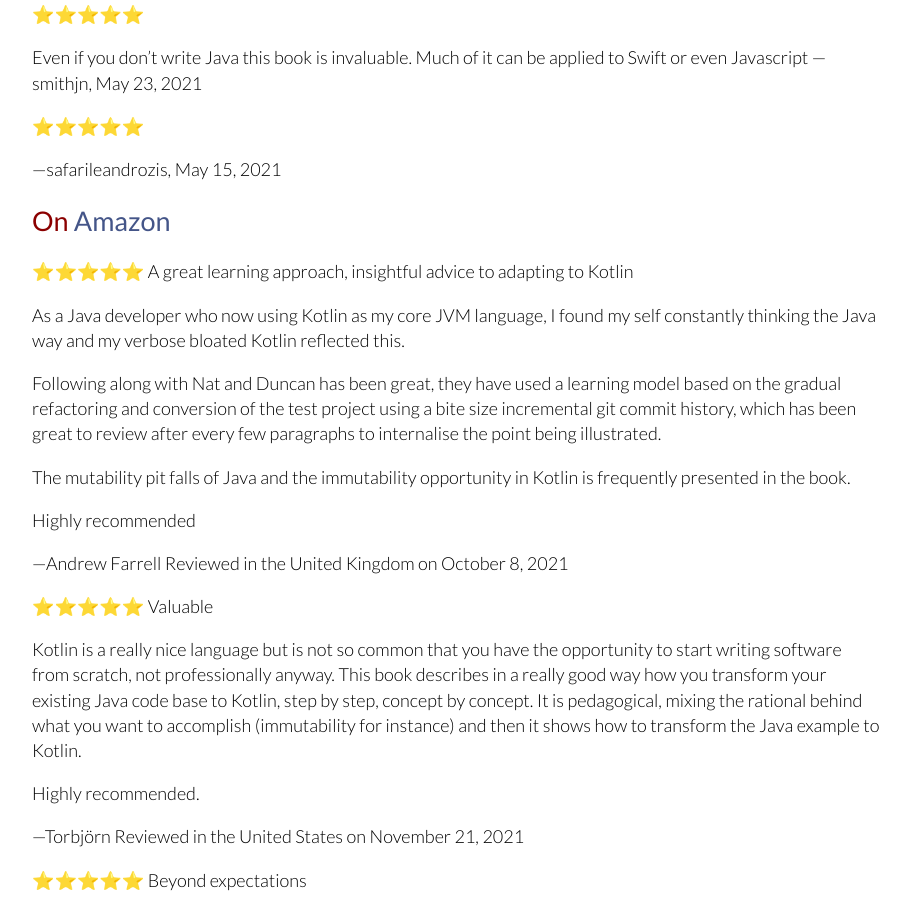
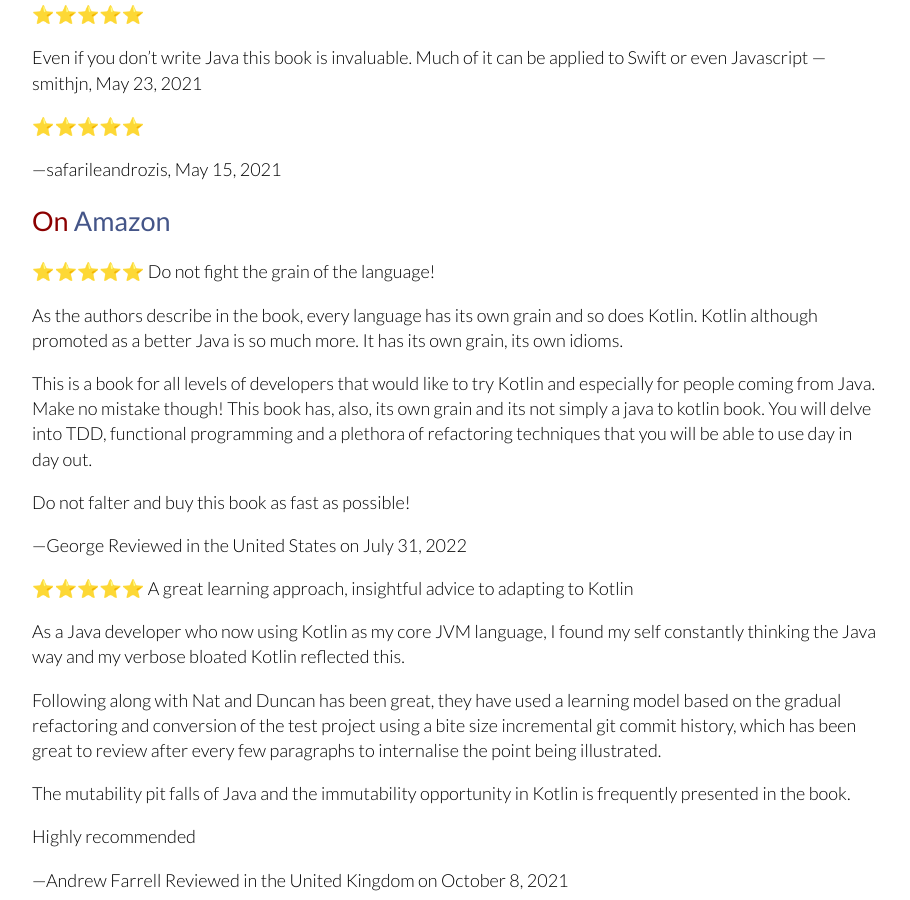
Before and after one commit to java-to-kotlin/java-to-kotlin.github.io, a Jekyll site: the page built from reviews.md, in a window 1280 px wide and 900 px high, scrolled down 1076 px. Shown: the whole window, without its empty margins (364-1274 px from the left). Built offline with Jekyll 4.4.1, drawn with Linux system fonts in a browser that asks for light colours; our own code applies the rules of GitHub Pages for plain Markdown files.

Commit message:
Another Amazon review, fix link

```diff
--- a/reviews.md
+++ b/reviews.md
@@ -42,7 +42,19 @@
 > —safarileandrozis, May 15, 2021
 
 
-## On [Amazon](https://www.amazon.com/Java-Kotlin-Refactoring-Duncan-McGregor-dp-1492082279)
+## On [Amazon](https://www.amazon.com/Java-Kotlin-Duncan-McGregor-ebook/product-reviews/B09CT5KZLM/ref=cm_cr_dp_d_show_all_btm?ie=UTF8&reviewerType=all_reviews)
+
+> ⭐️⭐️⭐️⭐️⭐️ Do not fight the grain of the language!
+>
+> As the authors describe in the book, every language has its own grain and so does Kotlin. Kotlin although promoted as a better Java is so much more. It has its own grain, its own idioms.
+>
+> This is a book for all levels of developers that would like to try Kotlin and especially for people coming from Java.
+> Make no mistake though! This book has, also, its own grain and its not simply a java to kotlin book. You will delve into TDD, functional programming and a plethora of refactoring techniques that you will be able to use day in day out.
+>
+> Do not falter and buy this book as fast as possible!
+>
+> —George Reviewed in the United States on July 31, 2022
+
 
 > ⭐️⭐️⭐️⭐️⭐️ A great learning approach, insightful advice to adapting to Kotlin
 >
```
